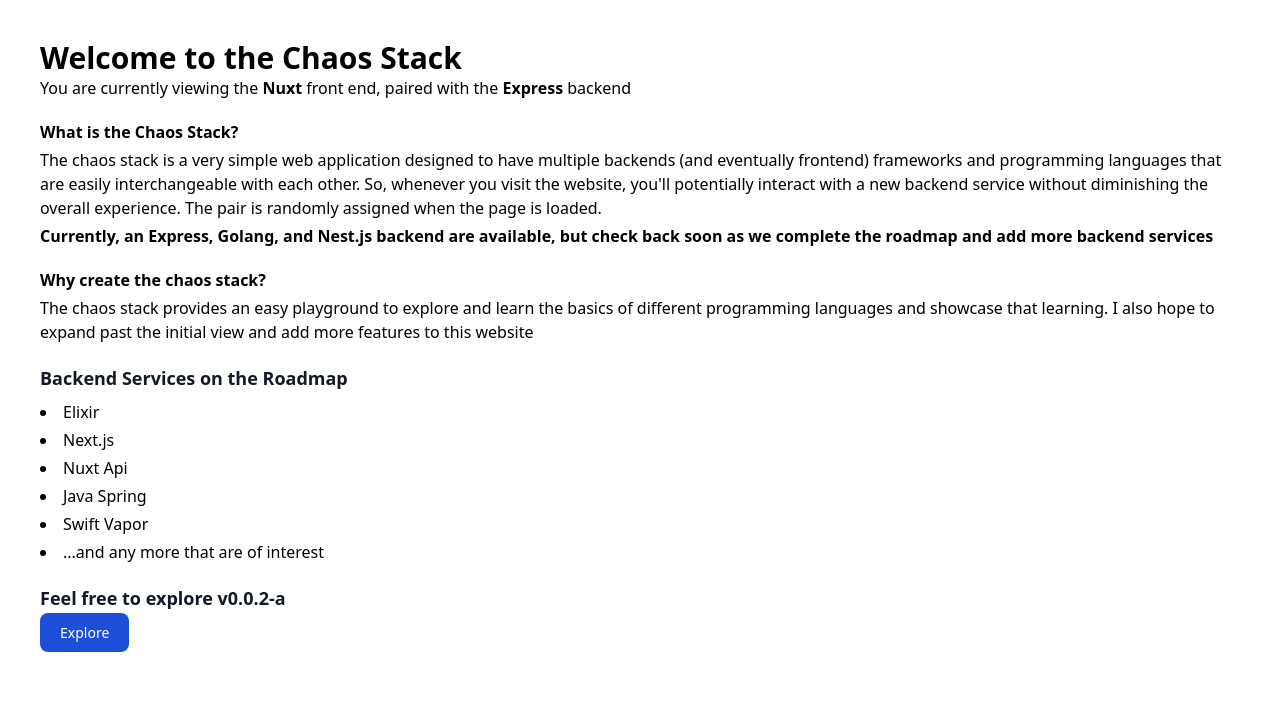
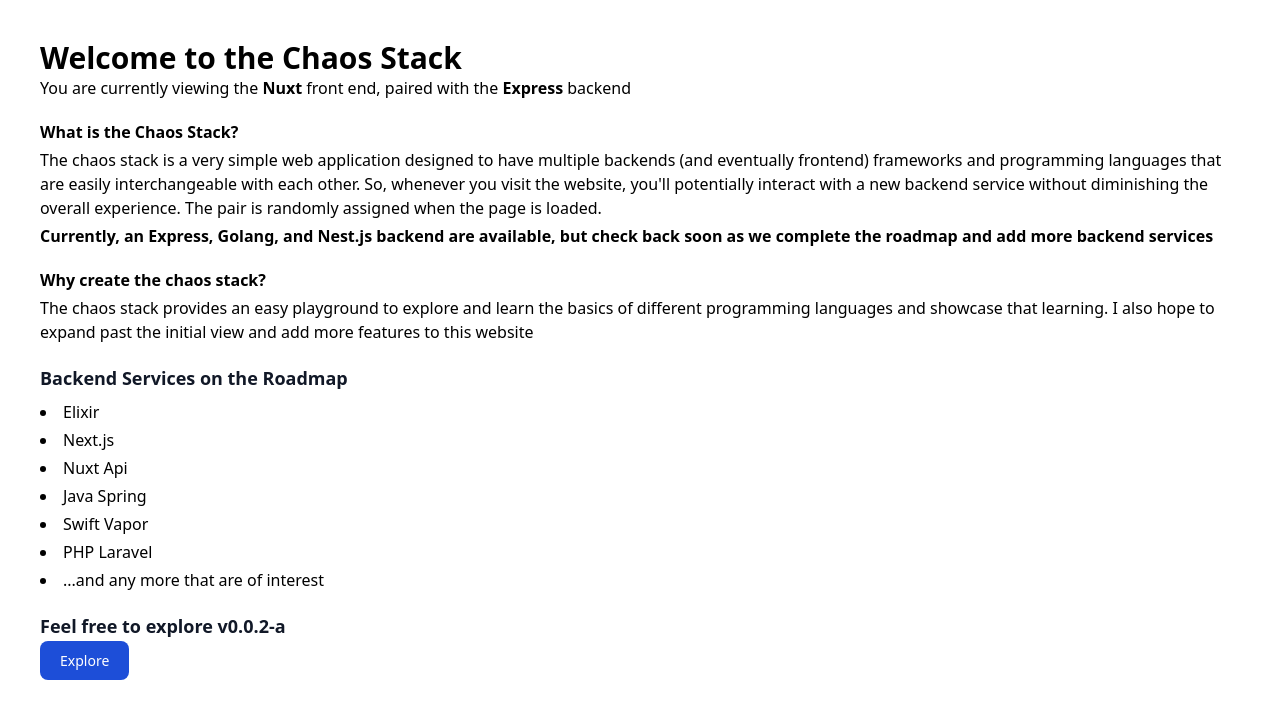
Before and after one commit to Ben-Hilger/chaos-stack, a Nuxt app in the folder web-vue/: page / in a window 1280 px wide. Shown: the top 718 px of the page. Built offline with nearby package versions, Linux system fonts and the light colour scheme.

Commit message:
feat: add laravel to roadmap

```diff
--- a/web-vue/pages/index.vue
+++ b/web-vue/pages/index.vue
@@ -24,6 +24,7 @@
         <li>Nuxt Api</li>
         <li>Java Spring</li>
         <li>Swift Vapor</li>
+        <li>PHP Laravel</li>
         <li>...and any more that are of interest</li>
       </ul>
     </div>
```
